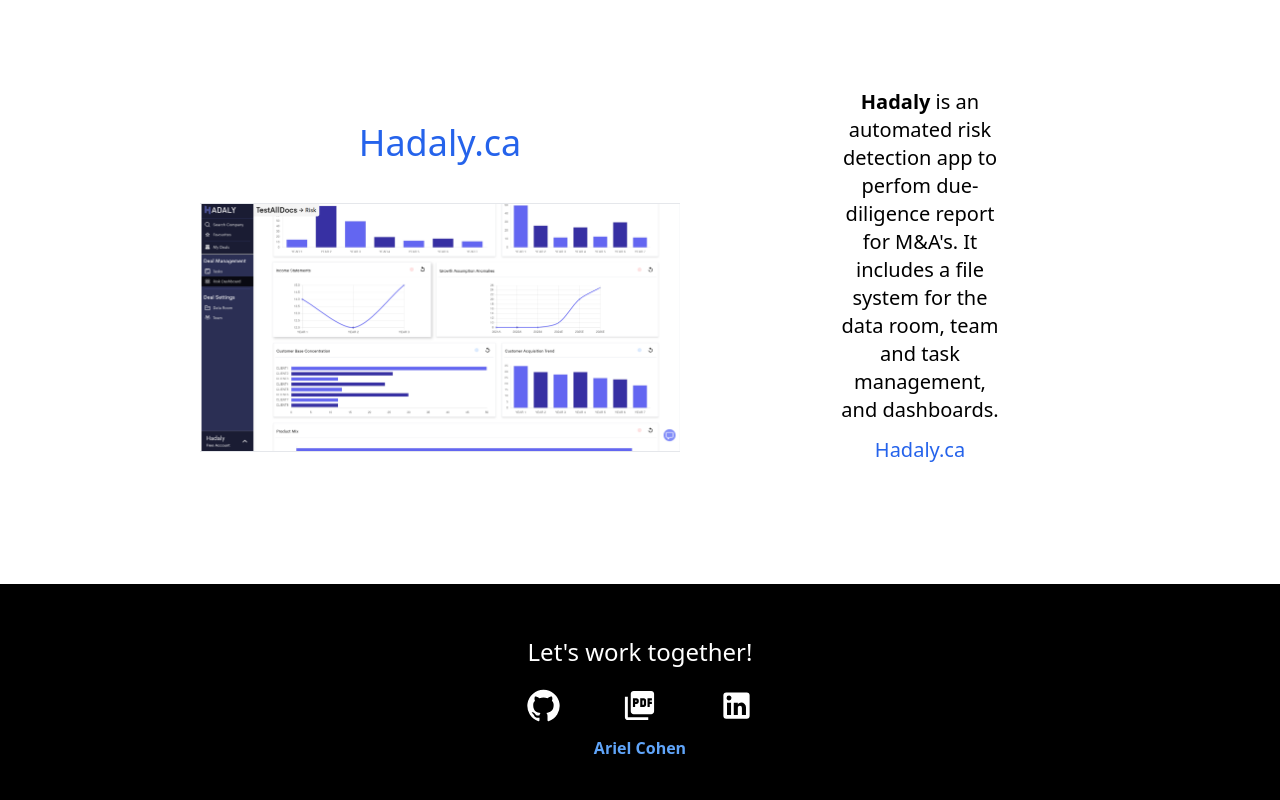
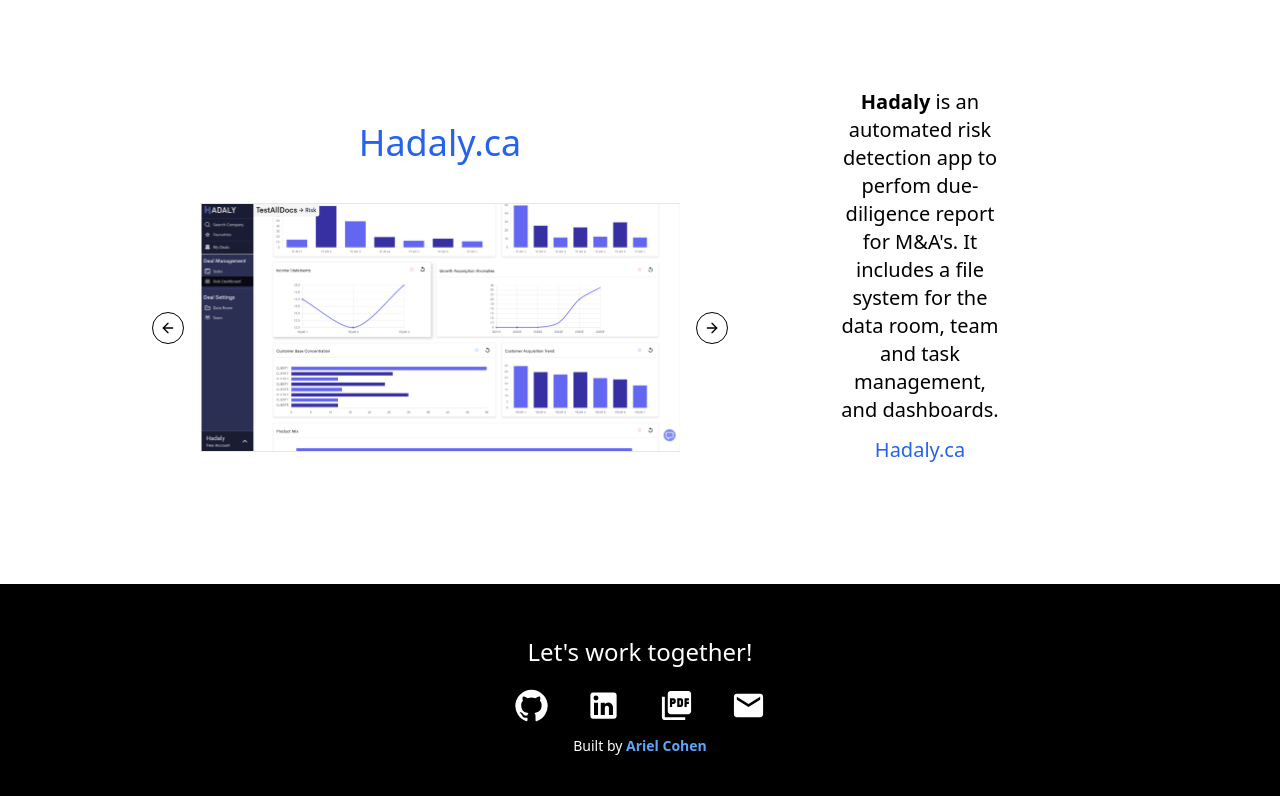
Before and after one commit to arielco777/portfolio, a React (Vite) app: page / in a window 1280 px wide. Shown: the part 1998-2798 px from the top of the page. Built offline with nearby package versions, Linux system fonts and the light colour scheme.

Commit message:
some fixes

```diff
--- a/src/Home.tsx
+++ b/src/Home.tsx
@@ -4,6 +4,7 @@
 import { useState } from "react";
 import Professional from "./components/projects/Professional";
 import Personal from "./components/projects/Personal";
+import { Email } from "@mui/icons-material";
 const Home = () => {
     const [projectView, setProjectView] = useState<"personal" | "work">("work");
 
@@ -125,7 +126,10 @@
                     </h3>
                     <div>
                         <div className="flex w-full lg:justify-around justify-center gap-10 mt-4">
-                            <div className="hover:text-neutral-400 w-6 h-6 flex justify-center items-center rounded">
+                            <div className="group relative hover:text-neutral-400 w-6 h-6 flex justify-center items-center rounded ">
+                                <div className="absolute -top-8 bg-neutral-100 text-black rounded-md px-1 invisible group-hover:visible">
+                                    Github
+                                </div>
                                 <a
                                     className="-mt-1"
                                     href="https://github.com/arielco777"
@@ -134,7 +138,22 @@
                                     <GitHubIcon fontSize="large" />
                                 </a>
                             </div>
-                            <div className="hover:text-neutral-400 w-6 h-6 flex justify-center items-center rounded">
+                            <div className="group relative hover:text-neutral-400 w-6 h-6 flex justify-center items-center rounded">
+                                <div className="absolute -top-8 bg-neutral-100 text-black rounded-md px-1 invisible group-hover:visible w-max">
+                                    Linkedin
+                                </div>
+                                <a
+                                    className="-mt-1"
+                                    href="https://www.linkedin.com/in/ariel-martin-cohen/"
+                                    target="_blank"
+                                >
+                                    <LinkedInIcon fontSize="large" />
+                                </a>
+                            </div>
+                            <div className="group relative hover:text-neutral-400 w-6 h-6 flex justify-center items-center rounded">
+                                <div className="absolute -top-8 bg-neutral-100 text-black rounded-md px-1 invisible group-hover:visible w-max">
+                                    Download CV
+                                </div>
                                 <a
                                     className="-mt-1"
                                     href="CV_Ariel-Cohen.pdf"
@@ -143,18 +162,23 @@
                                     <PictureAsPdfIcon fontSize="large" />
                                 </a>
                             </div>
-                            <div className="hover:text-neutral-400 w-6 h-6 flex justify-center items-center rounded">
+
+                            <div className="group relative hover:text-neutral-400 w-6 h-6 flex justify-center items-center rounded">
+                                <div className="absolute -top-8 bg-neutral-100 text-black rounded-md px-1 invisible group-hover:visible w-max">
+                                    Email
+                                </div>
                                 <a
                                     className="-mt-1"
                                     href="https://www.linkedin.com/in/ariel-martin-cohen/"
                                     target="_blank"
                                 >
-                                    <LinkedInIcon fontSize="large" />
+                                    <Email fontSize="large" />
                                 </a>
                             </div>
                         </div>
                     </div>
-                    <p className="text-center mt-4">
+                    <p className="text-center text-sm mt-4">
+                        Built by{" "}
                         <span className="text-blue-400 font-bold">
                             Ariel Cohen
                         </span>
--- a/src/components/projects/Professional.tsx
+++ b/src/components/projects/Professional.tsx
@@ -115,8 +115,8 @@
                                 </a>
                             </CarouselItem>
                         </CarouselContent>
-                        <CarouselPrevious className="lg:visible invisible text-white hover:text-neutral-400" />
-                        <CarouselNext className="lg:visible invisible text-white hover:text-neutral-400" />
+                        <CarouselPrevious />
+                        <CarouselNext />
                     </Carousel>
                 </div>
                 <div className="lg:w-1/3 h-max  rounded-lg lg:text-xl p-10 lg:p-20 mt-4 text-center">
```
